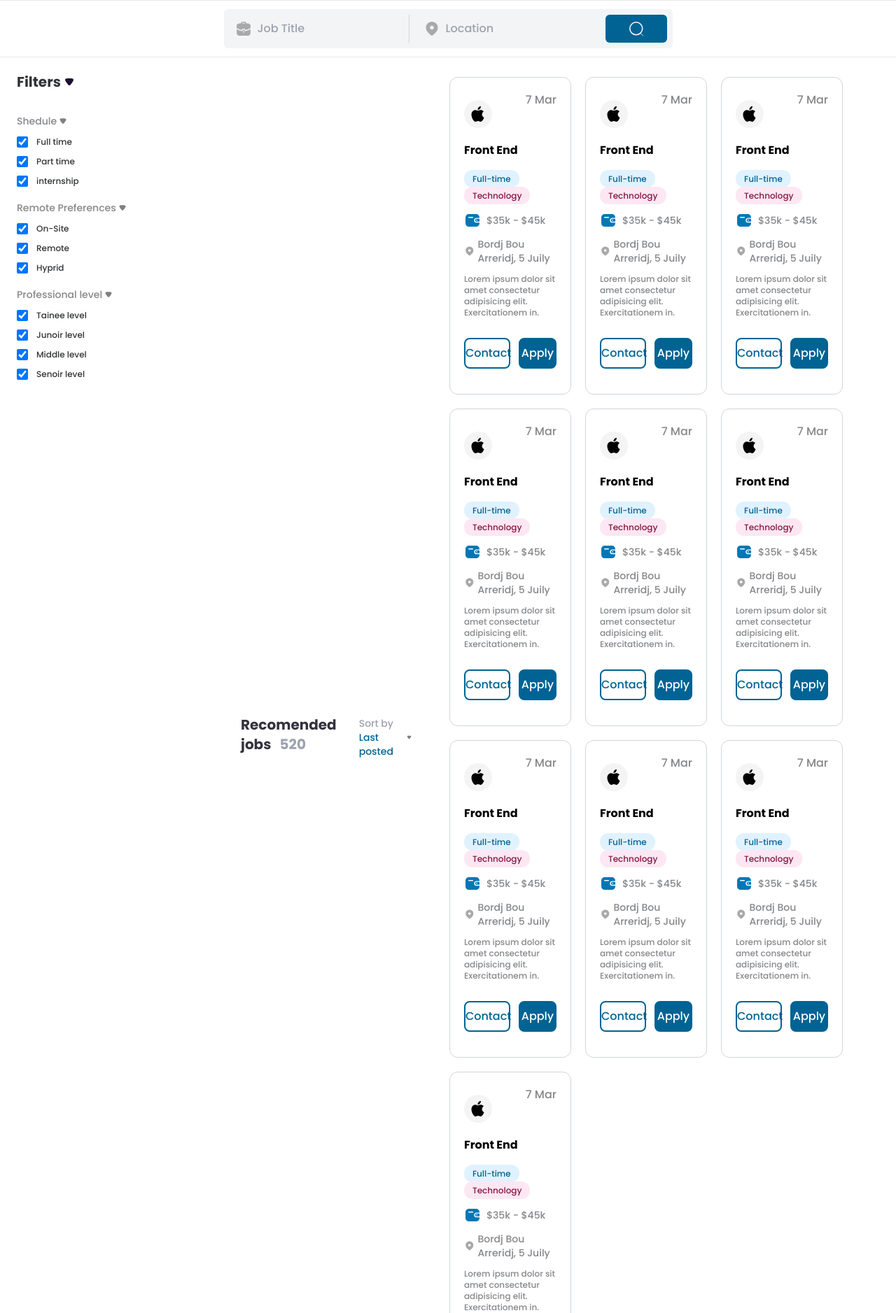
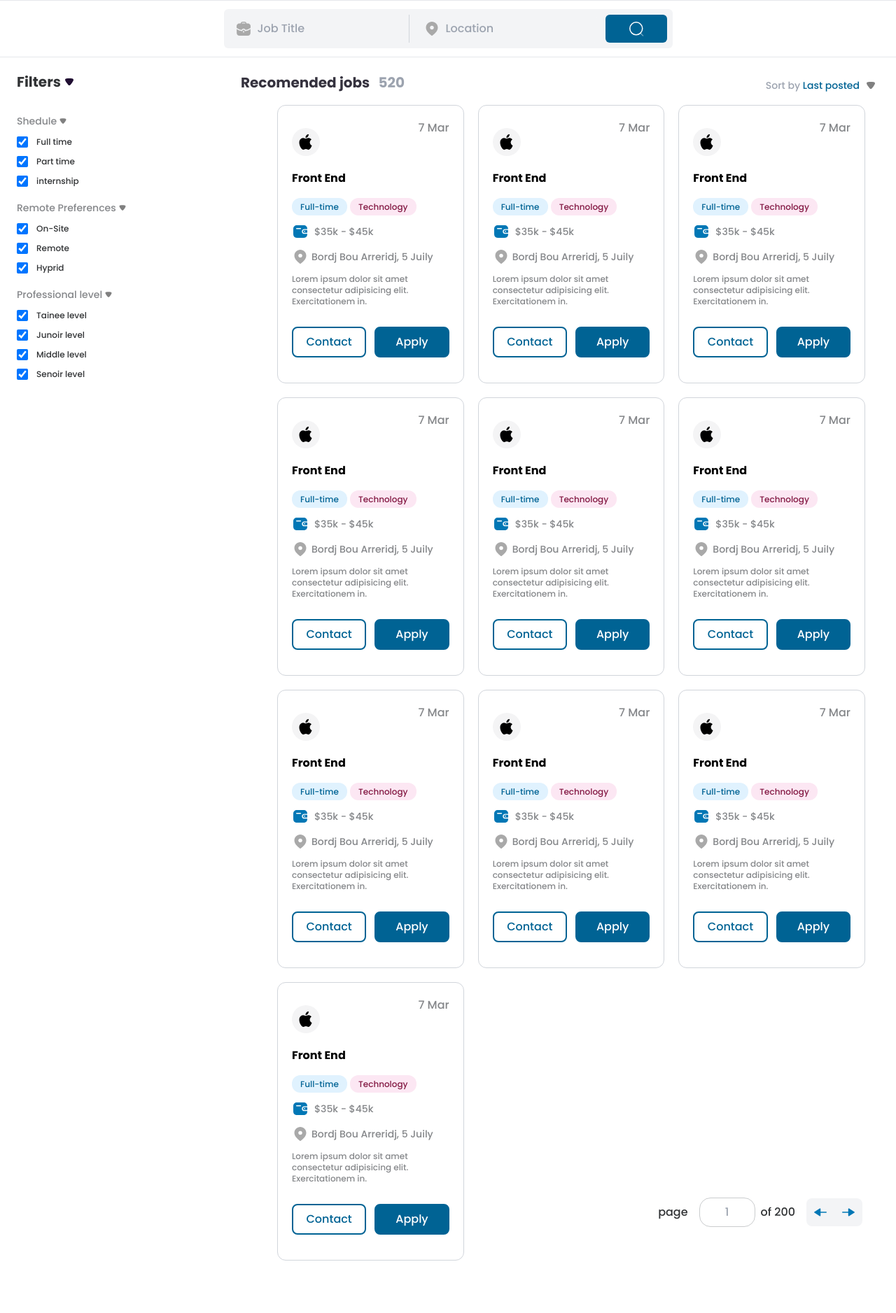
Before and after one commit to slimanesedrati/job-portal, a Django app: template templates/jobs.html in a window 1280 px wide. Shown: the part 64-1941 px from the top of the page at 70% size. Run offline with Django 4.2, Linux system fonts and the light colour scheme; the template is opened without the code that fills it, so the values that code supplies are empty.

Commit message:
update jobs page

```diff
--- a/templates/css/output.css
+++ b/templates/css/output.css
@@ -1868,10 +1868,6 @@
     left: 4rem;
   }
 
-  .md\:top-\[9\.15rem\] {
-    top: 9.15rem;
-  }
-
   .md\:top-\[9\.12rem\] {
     top: 9.12rem;
   }
@@ -2136,12 +2132,12 @@
     max-width: 100%;
   }
 
+  .xl\:grid-cols-4 {
+    grid-template-columns: repeat(4, minmax(0, 1fr));
+  }
+
   .xl\:grid-cols-3 {
     grid-template-columns: repeat(3, minmax(0, 1fr));
-  }
-
-  .xl\:grid-cols-4 {
-    grid-template-columns: repeat(4, minmax(0, 1fr));
   }
 
   .xl\:justify-between {
--- a/templates/jobs.html
+++ b/templates/jobs.html
@@ -111,7 +111,7 @@
     </nav>
     </div>
 
-    <div class="container mx-auto px-6 md:sticky top-[4.04rem] flex flex-col justify-center z-10  max-w-screen bg-white py-3 border-b border-gray-200">
+    <div class="container mx-auto px-6 md:sticky top-[4.04rem] flex flex-col justify-center z-20  max-w-screen bg-white py-3 border-b border-gray-200">
 
       <!--  -->
       <form action="" class="space-y-2 bg-gray-100   md:space-x-3 md:space-y-0 pt-3 md:p-2 rounded-md
@@ -275,8 +275,8 @@
       </div>
       <!--  -->
       <div class="flex flex-col">
+        <div class="md:sticky md:top-[9.12rem] bg-white  pb-2 z-10 space-y-2 md:sapce-y-0   justify-between items-center md:space-x-8">
         <div class="md:sticky md:top-[9.12rem] bg-white pt-5 pb-2 z-10 flex flex-col md:flex-row space-y-2 md:sapce-y-0   justify-between items-center md:space-x-8">
-        <div class="  md:sticky md:top-[9.12rem] bg-white pt-5 pb-2 z-10 flex flex-col md:flex-row space-y-2 md:sapce-y-0   justify-between items-center md:space-x-8">
           <div class="text-veryDarkBlue font-semibold text-xl">
             Recomended jobs <span class=" md:pl-2 text-gray-400">520</span>
           </div>
```
